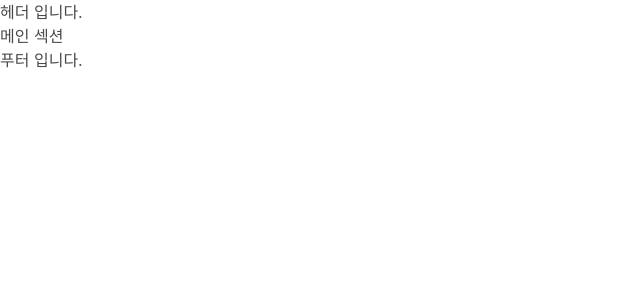
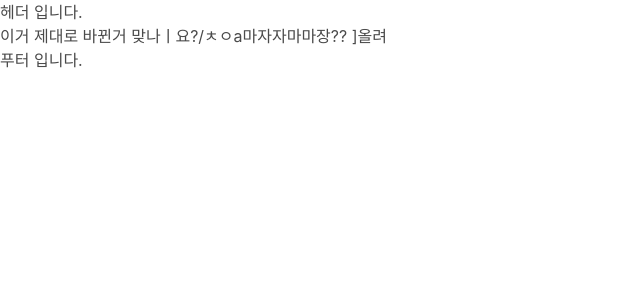
Before and after one commit to leubenia/gonwed, a Flask app: page / in a window 1280 px wide. Shown: the top 300 px of the page, without its empty margins (0-640 px from the left). Run offline with Flask 2, Linux system fonts and the light colour scheme; some libraries are stand-ins or nearby versions.

Commit message:
메세지

```diff
--- a/templates/index.html
+++ b/templates/index.html
@@ -63,8 +63,8 @@
         <header w3-include-html= "header"></header>
 
         <section>
-            <div>
-                메인 섹션
+                이거 제대로 바뀐거 맞나ㅣ요?/ㅊㅇa마자자마마장??
+            ]올려
             </div>
         </section>
 
```
